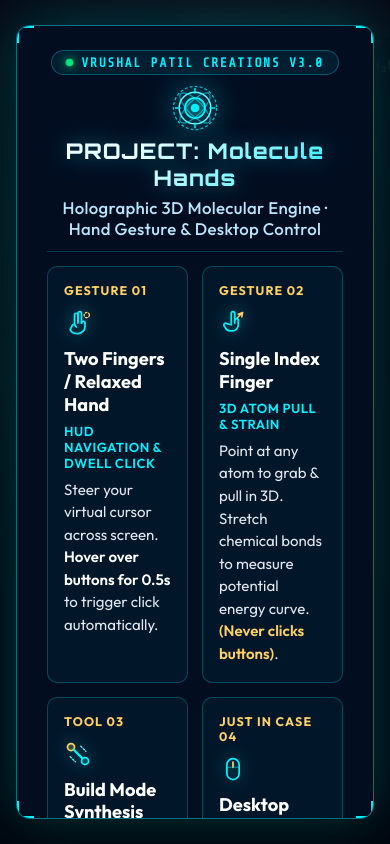
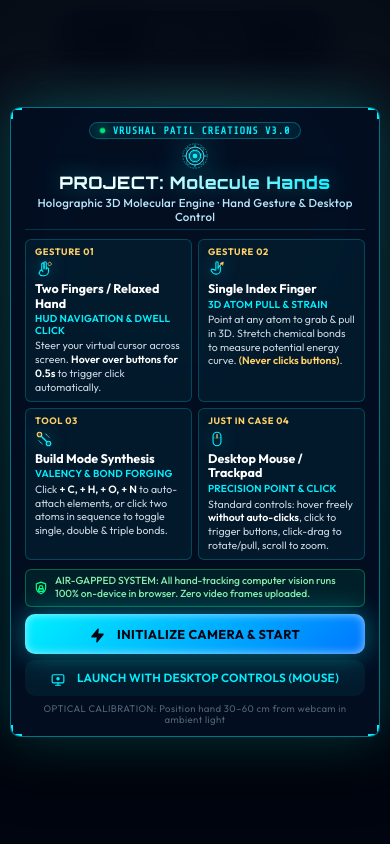
Before and after one commit to itsVrushal/handchem, a website built with Vite: page index.html in a window 390 px wide. Built offline with nearby package versions, Linux system fonts and the light colour scheme.

Commit message:
mobile ui optimization

```diff
--- a/src/style.css
+++ b/src/style.css
@@ -1730,3 +1730,291 @@ body.hand-tracking-active * {
   text-align: center;
   letter-spacing: 0.02em;
 }
+
+/* ============================================================
+   Mobile View Optimization (max-width: 768px)
+   Removes all HUD/card overlays, keeping only:
+   1. The full-screen 3D viewport (#main-canvas)
+   2. Centered top tile to switch molecules (.molecule-carousel)
+   3. Compact docked hand camera preview (.camera-preview)
+   Laptop / desktop (> 768px) remains completely unchanged.
+   ============================================================ */
+@media (max-width: 768px) {
+  /* ── Top Header: Only retain the centered molecule switcher tile ── */
+  .app-header {
+    top: 10px;
+    top: max(10px, env(safe-area-inset-top));
+    left: 0;
+    right: 0;
+    padding: 0 12px;
+    justify-content: center;
+    pointer-events: none;
+  }
+
+  /* Completely remove brand logo and quick action bar */
+  .header-brand,
+  .header-actions {
+    display: none !important;
+  }
+
+  /* Sleek, touch-friendly floating top tile for molecule cycling */
+  .molecule-carousel {
+    margin: 0 auto;
+    width: auto;
+    max-width: calc(100vw - 24px);
+    padding: 6px 14px;
+    gap: 10px;
+    background: rgba(4, 16, 36, 0.92);
+    backdrop-filter: var(--blur);
+    -webkit-backdrop-filter: var(--blur);
+    border: 1px solid rgba(0, 240, 255, 0.42);
+    border-radius: var(--r-xl);
+    box-shadow: 0 0 24px rgba(0, 240, 255, 0.22), 0 8px 30px rgba(0, 0, 0, 0.75);
+    pointer-events: auto;
+    display: inline-flex;
+    align-items: center;
+    justify-content: center;
+  }
+
+  .carousel-title {
+    font-size: 0.95rem;
+    min-width: 140px;
+    max-width: 200px;
+    white-space: nowrap;
+    overflow: hidden;
+    text-overflow: ellipsis;
+    text-align: center;
+  }
+
+  .btn-carousel {
+    width: 40px;
+    height: 40px;
+    min-width: 40px;
+    min-height: 40px;
+    flex-shrink: 0;
+  }
+
+  /* ── Remove all overlays and panels on mobile ── */
+  .chem-hud,
+  .build-toolbar,
+  .mission-card,
+  .mission-selector-modal,
+  .debug-panel,
+  .hud-panel,
+  .status-message,
+  .click-feedback {
+    display: none !important;
+  }
+
+  /* ── Compact docked hand camera preview ── */
+  .camera-preview {
+    bottom: 14px;
+    bottom: max(14px, env(safe-area-inset-bottom));
+    right: 14px;
+    right: max(14px, env(safe-area-inset-right));
+    width: 124px;
+    border-radius: var(--r-md);
+    border: 1px solid rgba(0, 240, 255, 0.38);
+    box-shadow: 0 0 20px rgba(0, 240, 255, 0.25), 0 8px 24px rgba(0, 0, 0, 0.85);
+    z-index: 80;
+  }
+
+  .preview-header {
+    padding: 4px 8px;
+  }
+
+  .preview-label {
+    font-size: 0.58rem;
+    letter-spacing: 0.04em;
+  }
+
+  .tracking-badge {
+    font-size: 0.56rem;
+    padding: 1px 6px;
+  }
+
+  .preview-video-container {
+    width: 124px;
+    height: 93px;
+  }
+
+  /* ── Responsive Instructions Modal (only shown before launch) ── */
+  .overlay {
+    padding: 10px;
+  }
+
+  .stark-hud-modal {
+    padding: 14px 14px 10px;
+    width: 95vw;
+    max-width: 440px;
+    max-height: 96vh;
+    gap: 7px;
+    overflow-y: auto;
+    border-radius: var(--r-md);
+  }
+
+  .stark-corner {
+    width: 12px;
+    height: 12px;
+  }
+
+  .stark-hud-header {
+    gap: 3px;
+    padding-bottom: 5px;
+    border-bottom: 1px solid rgba(0, 240, 255, 0.18);
+  }
+
+  .stark-sys-badge {
+    font-size: 0.64rem;
+    padding: 2px 10px;
+    letter-spacing: 0.08em;
+  }
+
+  .stark-pulse-dot {
+    width: 5px;
+    height: 5px;
+  }
+
+  .stark-arc-icon {
+    margin-top: 1px;
+  }
+  .stark-arc-icon svg {
+    width: 26px !important;
+    height: 26px !important;
+  }
+
+  .stark-title {
+    font-size: 1.08rem;
+    line-height: 1.15;
+    margin-top: 1px;
+    letter-spacing: 0.03em;
+  }
+
+  .stark-subtitle {
+    font-size: 0.72rem;
+    line-height: 1.2;
+    color: #bae6fd;
+  }
+
+  /* Tactical 2x2 matrix: displays all 4 instructions cleanly on screen */
+  .stark-gesture-grid {
+    display: grid;
+    grid-template-columns: repeat(2, 1fr);
+    gap: 6px;
+    margin: 2px 0;
+  }
+
+  .stark-gesture-card {
+    padding: 7px 9px;
+    gap: 2px;
+    border-radius: var(--r-sm);
+    background: rgba(0, 240, 255, 0.05);
+    border: 1px solid rgba(0, 240, 255, 0.22);
+    display: flex;
+    flex-direction: column;
+  }
+
+  .sg-badge {
+    font-size: 0.58rem;
+    letter-spacing: 0.06em;
+    color: #ffd166;
+    font-weight: 700;
+    line-height: 1;
+    text-transform: uppercase;
+  }
+
+  .sg-icon {
+    height: 20px;
+    margin: 1px 0;
+    display: flex;
+    align-items: center;
+  }
+  .sg-icon svg {
+    width: 18px !important;
+    height: 18px !important;
+  }
+
+  .sg-title {
+    font-size: 0.78rem;
+    font-weight: 700;
+    line-height: 1.18;
+    color: #ffffff;
+  }
+
+  .sg-role {
+    font-size: 0.63rem;
+    font-weight: 600;
+    color: var(--accent);
+    line-height: 1.15;
+    text-transform: uppercase;
+    letter-spacing: 0.02em;
+  }
+
+  .sg-desc {
+    font-size: 0.66rem;
+    line-height: 1.30;
+    color: #cbd5e1;
+    margin-top: 1px;
+  }
+  .sg-desc strong {
+    color: #ffffff;
+    font-weight: 600;
+  }
+  .sg-desc em {
+    color: #ffd166;
+    font-style: normal;
+    font-weight: 600;
+  }
+
+  .stark-privacy-bar {
+    padding: 5px 8px;
+    gap: 7px;
+    font-size: 0.64rem;
+    line-height: 1.25;
+    border-radius: var(--r-sm);
+  }
+  .stark-lock-icon svg {
+    width: 14px !important;
+    height: 14px !important;
+  }
+
+  .stark-cta-group {
+    display: grid;
+    grid-template-columns: 1fr;
+    gap: 6px;
+  }
+
+  .btn-stark-primary {
+    min-height: 40px;
+    padding: 0 12px;
+    font-size: 0.80rem;
+    font-weight: 700;
+    letter-spacing: 0.03em;
+    gap: 8px;
+  }
+  .btn-stark-primary svg {
+    width: 15px !important;
+    height: 15px !important;
+  }
+
+  .btn-stark-secondary {
+    min-height: 36px;
+    padding: 0 12px;
+    font-size: 0.74rem;
+    font-weight: 600;
+    letter-spacing: 0.02em;
+    gap: 8px;
+  }
+  .btn-stark-secondary svg {
+    width: 14px !important;
+    height: 14px !important;
+  }
+
+  .stark-hud-footer-hint {
+    font-size: 0.60rem;
+    line-height: 1.2;
+    color: var(--text-dim);
+    text-align: center;
+    margin-top: 0;
+  }
+}
```
